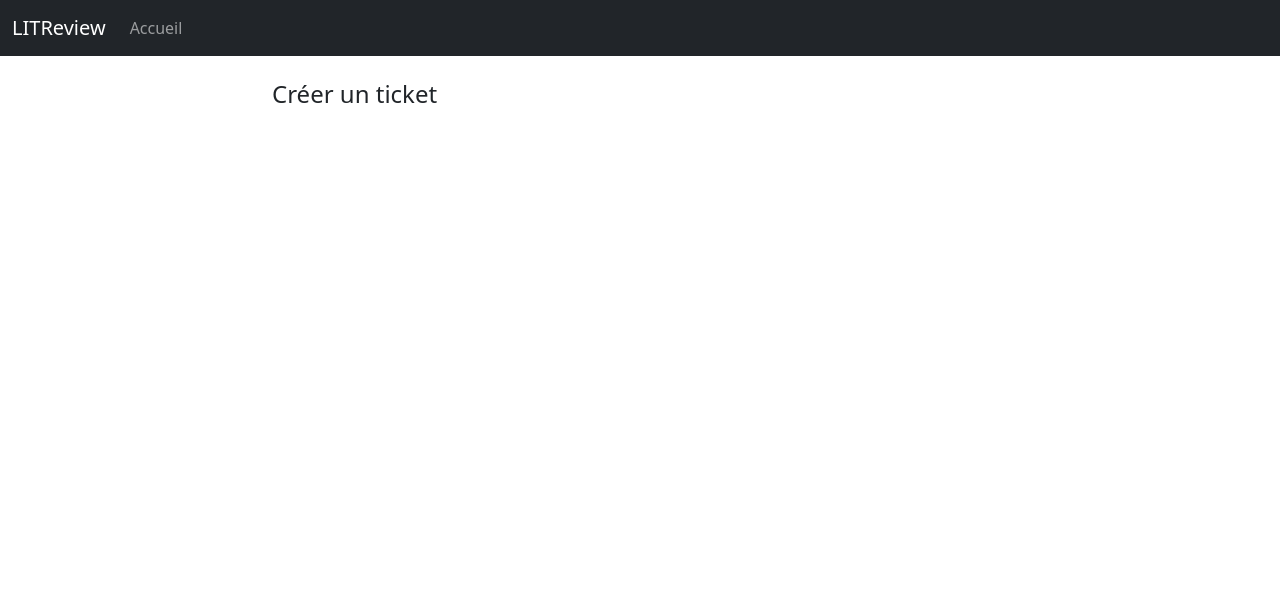
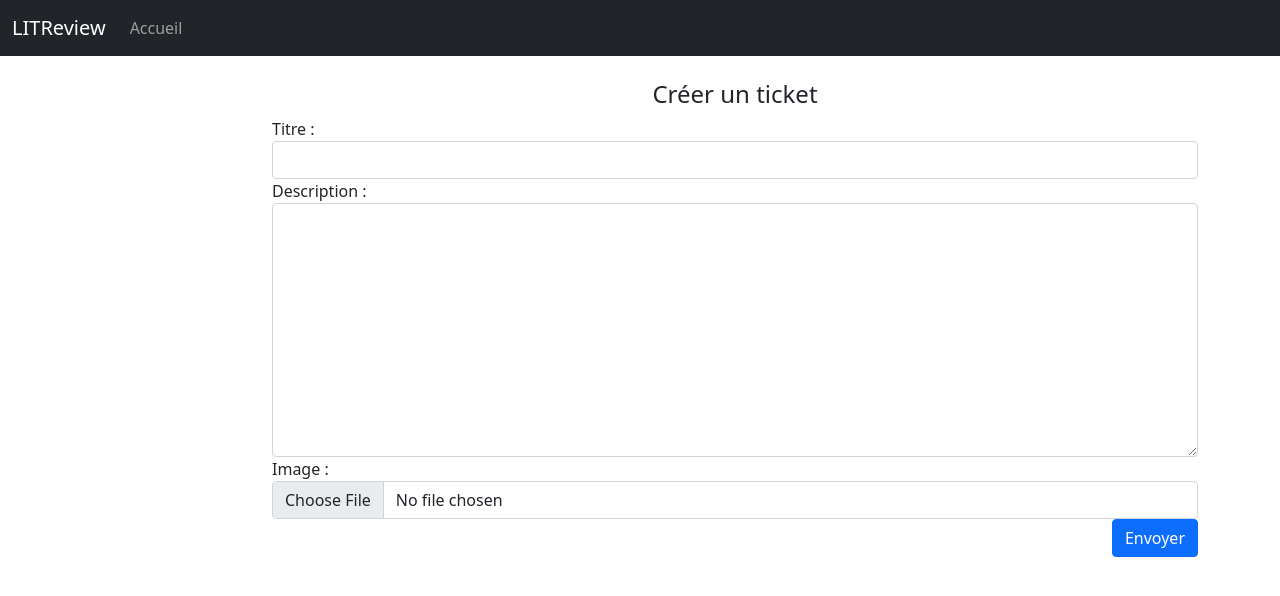
Before and after one commit to Matspyder51/OCR_P9, a Django app: page /reviews/ask/ in a window 1280 px wide. Shown: the top 596 px of the page. Run offline with Django 3.2, Linux system fonts and the light colour scheme.

Commit message:
Ticket creation

```diff
--- /dev/null
+++ b/litreview/reviews/forms.py
@@ -0,0 +1,9 @@
+from django import forms
+
+class TicketCreateForm(forms.Form):
+	title = forms.CharField(label="Titre")
+	description = forms.CharField(label="Description", widget=forms.Textarea(attrs={'class': 'form-control'}))
+	image = forms.ImageField()
+
+	title.widget.attrs.update({'class': 'form-control'})
+	image.widget.attrs.update({'class': 'form-control'})
--- a/litreview/reviews/templates/reviews/ask.html
+++ b/litreview/reviews/templates/reviews/ask.html
@@ -3,7 +3,13 @@
 {% block content %}
 <div class="row">
 	<div class="col-10 offset-2">
-		<h4>Créer un ticket</h4>
+		<h4 class="text-center">Créer un ticket</h4>
+
+		<form enctype="multipart/form-data" action="{% url 'reviews:ask' %}" method="post">
+			{% csrf_token %}
+			{{ form }}
+			<button type="submit" class="btn btn-primary float-end">Envoyer</button>
+		</form>
 	</div>
 </div>
 {% endblock content %}
--- a/litreview/reviews/views.py
+++ b/litreview/reviews/views.py
@@ -2,6 +2,7 @@ from django.shortcuts import render
 from django.http import HttpResponse
 
 from .models import Ticket, Request
+from .forms import TicketCreateForm
 from authentification.models import UserFollows
 
 # Create your views here.
@@ -16,4 +17,18 @@ def index(request):
 	return render(request, 'reviews/index.html')
 
 def ask(request):
-	return render(request, 'reviews/ask.html')
+	if request.method == "POST":
+		form = TicketCreateForm(request.POST, request.FILES)
+
+		if form.is_valid():
+			req = Ticket()
+			req.title = form.cleaned_data['title']
+			req.description = form.cleaned_data['description']
+			req.image = form.cleaned_data['image']
+			req.user = request.user
+			req.save()
+		else:
+			print(form.errors)
+	else:
+		form = TicketCreateForm()
+	return render(request, 'reviews/ask.html', {'form': form})
```
